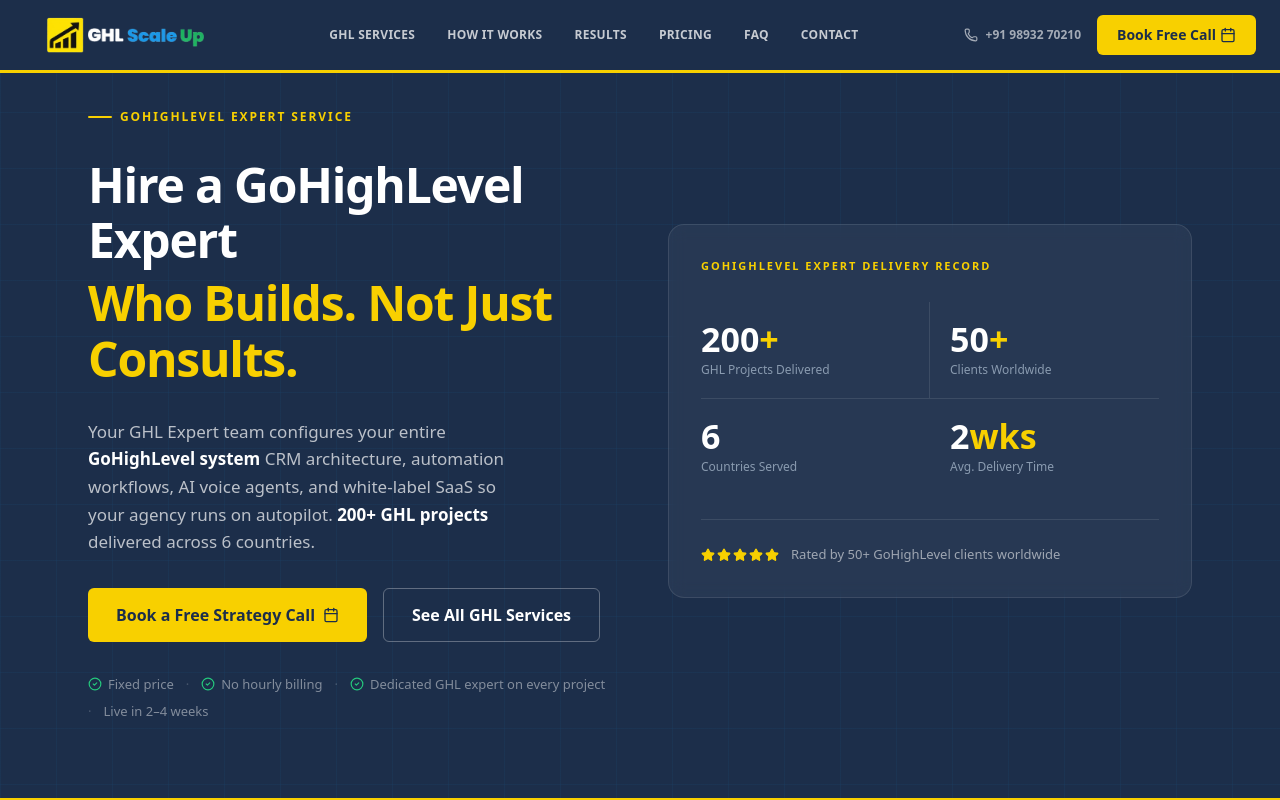
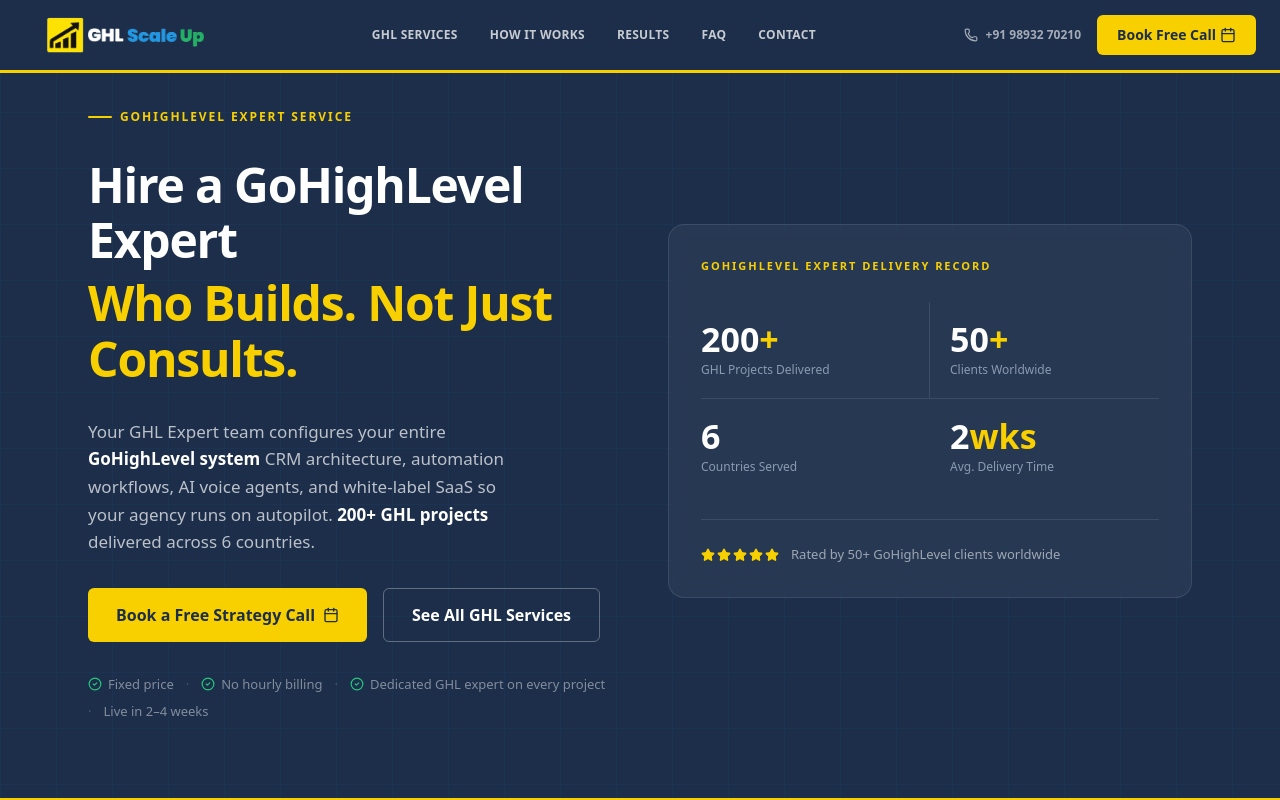
Before and after one commit to aryantrivedi28/yourghlexpert, a Next.js app: page / in a window 1280 px wide. Shown: the top 800 px of the page. Built offline with nearby package versions, Linux system fonts and the light colour scheme.

Commit message:
update booking call

```diff
--- a/app/page.tsx
+++ b/app/page.tsx
@@ -23,7 +23,7 @@
       <HowWeWorkSection />
       <CaseStudiesSection />
       <IndustriesSection />
-      <PricingSection />
+      {/* <PricingSection /> */}
       <FAQSection />
       <CTASection />
     </main>
--- a/components/navigation.tsx
+++ b/components/navigation.tsx
@@ -12,7 +12,7 @@
   { href: '#ghl-services', label: 'GHL Services' },
   { href: '#how-it-works', label: 'How It Works' },
   { href: '#results', label: 'Results' },
-  { href: '#pricing', label: 'Pricing' },
+  // { href: '#pricing', label: 'Pricing' },
   { href: '#faq', label: 'FAQ' },
   { href: '/contact', label: 'Contact' },
 ]
```
